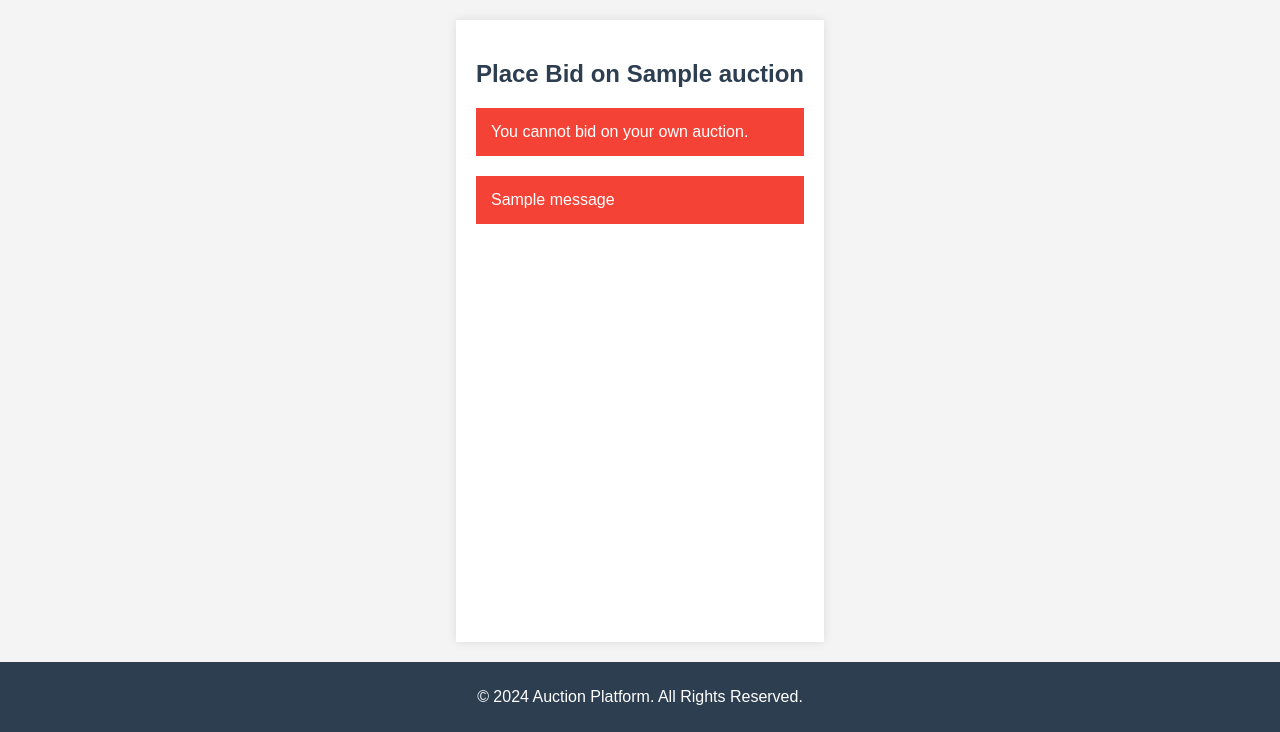
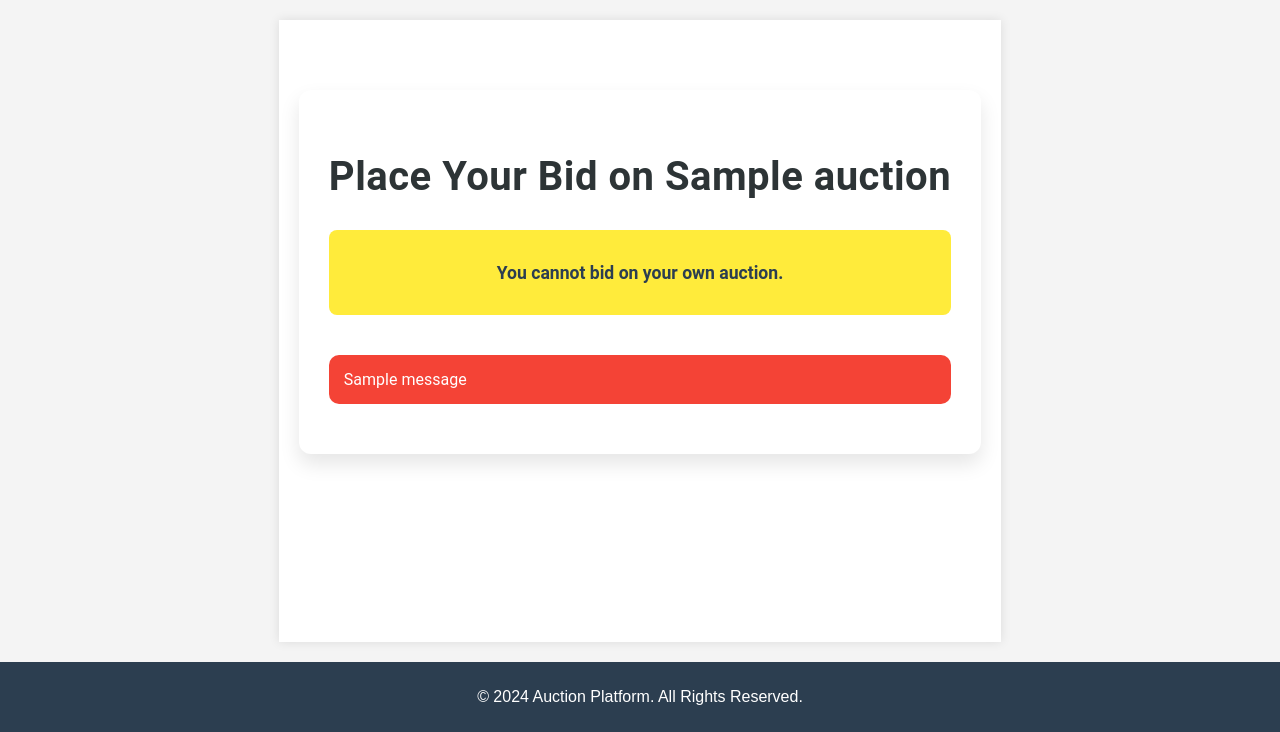
Before and after one commit to VismayaVU/online-auction-system, a Django app: page /auction/1/bid/ in a window 1280 px wide. Shown: the part 68-800 px from the top of the page. Run offline with Django 5.2, Linux system fonts and the light colour scheme; a user stored in the database is signed in; tables that the repository leaves empty hold one stand-in row (values such as "Sample post"); one stand-in notice (Sample message) is shown.

Commit message:
Finishing touches to place_bid.html

```diff
--- a/auction_platform/auction/templates/auction/place_bid.html
+++ b/auction_platform/auction/templates/auction/place_bid.html
@@ -1,24 +1,66 @@
 {% extends 'base.html' %}
+
 {% block content %}
-  <h2>Place Bid on {{ auction.title }}</h2>
+  <div style="max-width: 900px; margin: 50px auto; padding: 30px; background: #ffffff; border-radius: 12px; box-shadow: 0 10px 20px rgba(0, 0, 0, 0.1); font-family: 'Roboto', sans-serif;">
+
+    <!-- Page Title -->
+    <h2 style="font-size: 2.5rem; color: #2d3436; text-align: center; font-weight: 700; margin-bottom: 30px; letter-spacing: 0.5px;">
+      Place Your Bid on <strong>{{ auction.title }}</strong>
+    </h2>
 
     {% if is_creator %}
-    <!-- Display warning if the user is the auction creator -->
-    <p class="alert alert-warning">You cannot bid on your own auction.</p>
+      <!-- Warning if the user is the auction creator -->
+      <div style="background-color: #ffeb3b; padding: 15px; border-radius: 8px; text-align: center; font-size: 1.1rem; color: #2c3e50; font-weight: 600; margin-bottom: 30px;">
+        <p>You cannot bid on your own auction.</p>
+      </div>
     {% else %}
-    <!-- Display bid form for non-creators -->
-    <form method="POST">
+      <!-- Bid Form for non-creators -->
+      <form method="POST" style="display: flex; flex-direction: column; gap: 20px; max-width: 400px; margin: 0 auto;">
         {% csrf_token %}
-      <label for="bid_amount">Bid Amount:</label>
-      <input type="number" step="0.01" name="bid_amount" required>
-      <button type="submit">Submit Bid</button>
+
+        <label for="bid_amount" style="font-size: 1.1rem; color: #34495e; font-weight: 500;">
+          Enter Your Bid Amount:
+        </label>
+
+        <input type="number" name="bid_amount" step="0.01" required placeholder="Enter bid amount" style="width: 100%; padding: 15px; font-size: 1.2rem; border-radius: 8px; border: 2px solid #dfe6e9; transition: border 0.3s ease-in-out; outline: none;">
+
+        <!-- Custom Button Style -->
+        <button type="submit" style="background: linear-gradient(135deg, #2980b9, #8e44ad); color: white; padding: 14px 30px; font-size: 1.2rem; font-weight: 500; border: none; border-radius: 8px; cursor: pointer; transition: transform 0.2s ease-in-out;">
+          Place Bid
+        </button>
       </form>
     {% endif %}
 
     <!-- Display any messages if present -->
     {% if messages %}
+      <div style="margin-top: 40px;">
         {% for message in messages %}
-      <div class="alert alert-{{ message.tags }}">{{ message }}</div>
+          <div class="alert alert-{{ message.tags }}" style="padding: 15px; margin-top: 10px; border-radius: 10px; font-size: 1rem;">
+            {{ message }}
+          </div>
         {% endfor %}
+      </div>
     {% endif %}
+
+  </div>
+
+  <!-- Adding Hover Effects on the Form Fields -->
+  <script>
+    document.querySelector('input[name="bid_amount"]').addEventListener('focus', function() {
+      this.style.borderColor = '#3498db'; // Focused state
+    });
+
+    document.querySelector('input[name="bid_amount"]').addEventListener('blur', function() {
+      this.style.borderColor = '#dfe6e9'; // Unfocused state
+    });
+
+    // Add hover effect to the submit button
+    const submitButton = document.querySelector('button[type="submit"]');
+    submitButton.addEventListener('mouseenter', function() {
+      this.style.transform = 'scale(1.05)';
+    });
+    submitButton.addEventListener('mouseleave', function() {
+      this.style.transform = 'scale(1)';
+    });
+  </script>
 {% endblock %}
```
Lines whose indentation alone changed are shown as unchanged.
